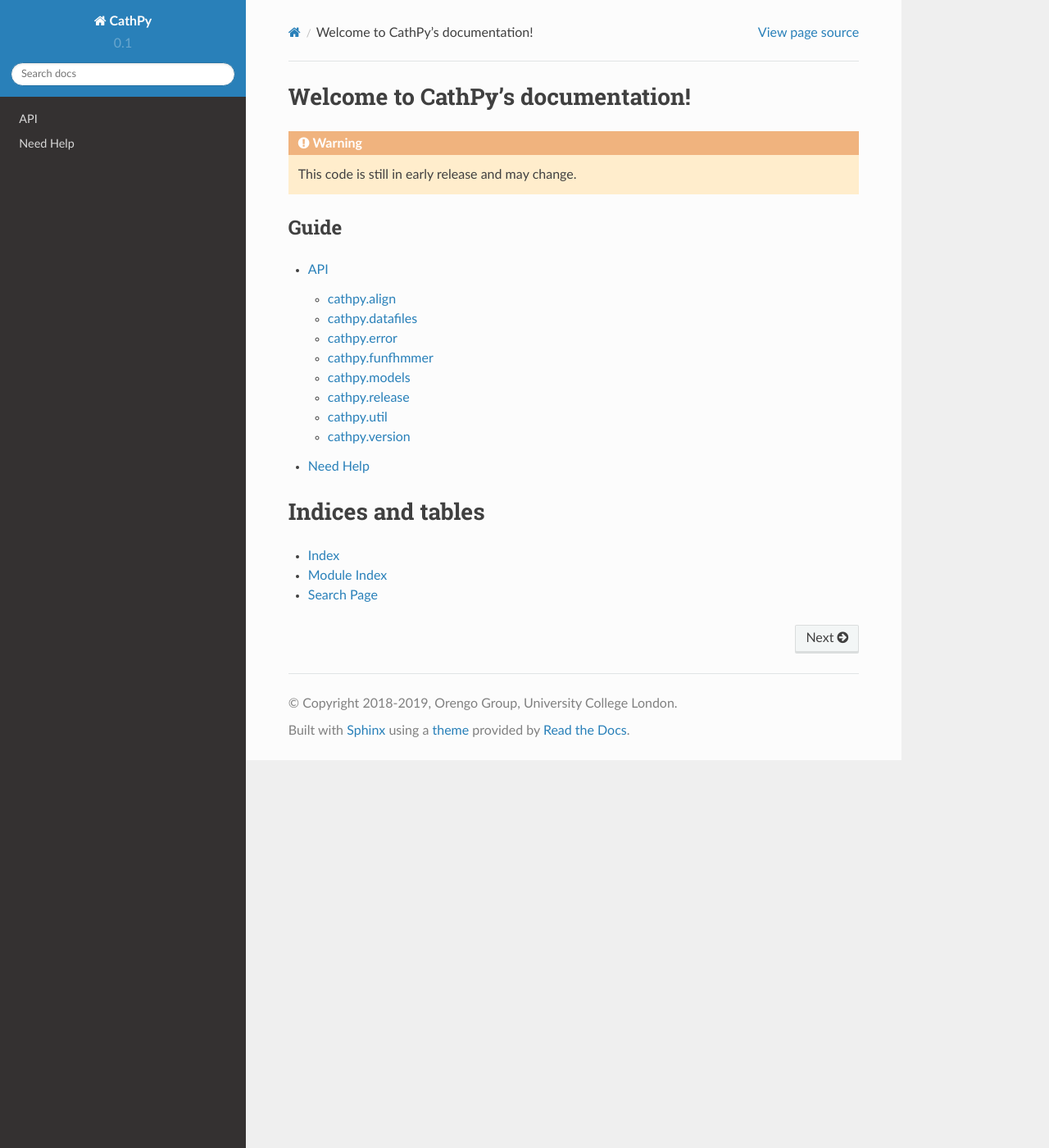
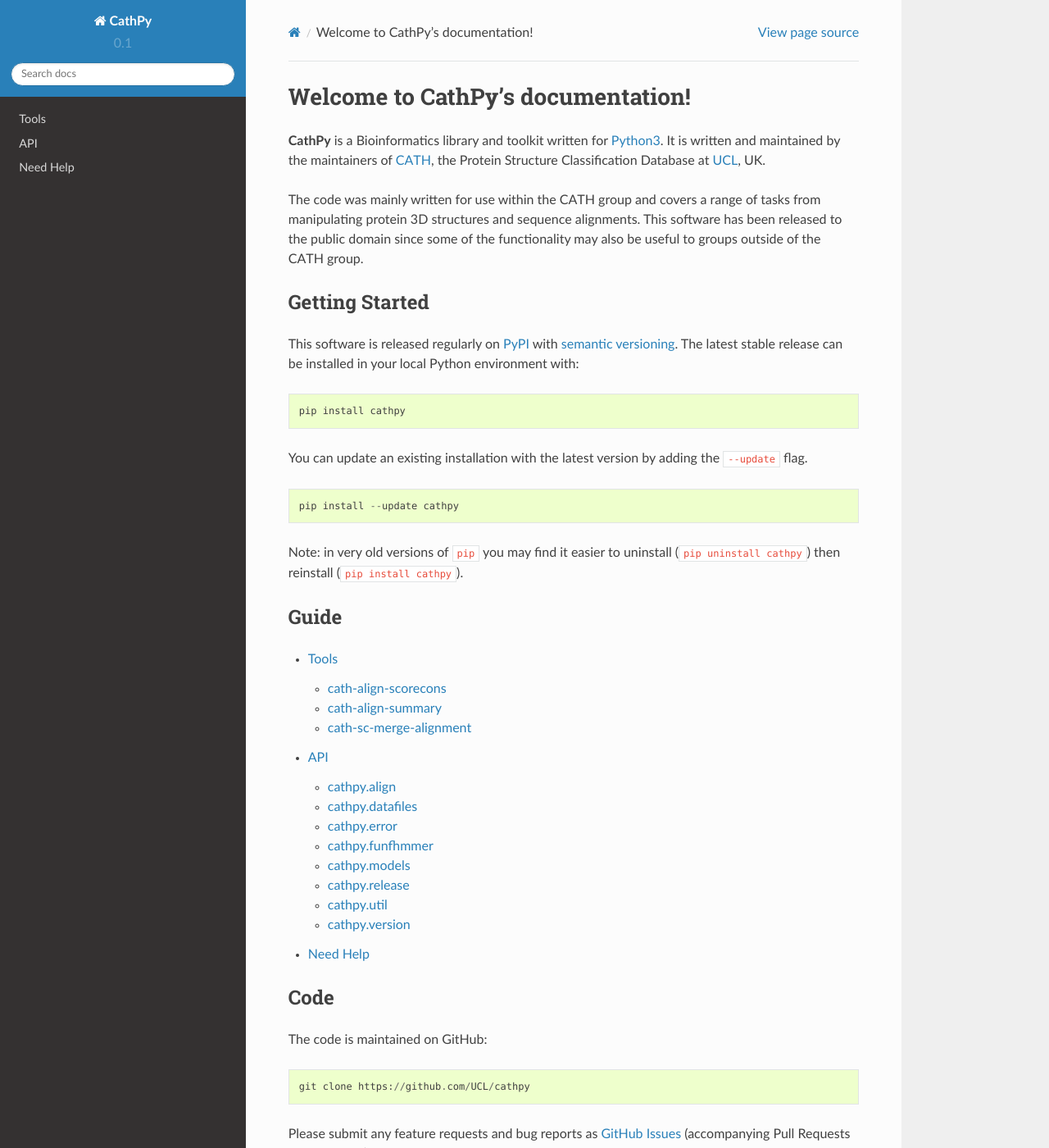
Before and after one commit to UCL/cathpy, a Sphinx documentation site: the page built from docs/index.rst, in a window 1280 px wide and 1400 px high. Shown: the whole window at 82% size. Built offline with Sphinx 7.4.7 and the Read the Docs theme 2.0.0, drawn with Linux system fonts in a browser that asks for light colours; formulas are drawn with MathJax 3; some of the changed text lies outside the part shown.

Commit message:
improve docs

```diff
--- a/docs/index.rst
+++ b/docs/index.rst
@@ -4,9 +4,34 @@
 Welcome to CathPy's documentation!
 ==================================
 
-.. warning::
+**CathPy** is a Bioinformatics library and toolkit written for `Python3 <https://python.org>`_.
+It is written and maintained by the maintainers of `CATH <http://www.cathdb.info>`_, the Protein
+Structure Classification Database at `UCL <https://www.ucl.ac.uk/orengo-group>`_, UK.
 
-    This code is still in early release and may change.
+The code was mainly written for use within the CATH group and covers a range of tasks from manipulating
+protein 3D structures and sequence alignments. This software has been
+released to the public domain since some of the functionality may also be useful to groups outside
+of the CATH group.
+
+Getting Started
+---------------
+
+This software is released regularly on `PyPI <https://www.pypi.org>`_ with
+`semantic versioning <https://semver.org>`_. The latest stable
+release can be installed in your local Python environment with:
+
+::
+
+    pip install cathpy
+
+You can update an existing installation with the latest version by adding the ``--update`` flag.
+
+::
+
+    pip install --update cathpy
+
+Note: in very old versions of ``pip`` you may find it easier to uninstall (``pip uninstall cathpy``) then reinstall
+(``pip install cathpy``).
 
 Guide
 -----
@@ -14,8 +39,30 @@
 .. toctree::
     :maxdepth: 2
 
+    tools
     api
     help
+
+Code
+----
+
+The code is maintained on GitHub:
+
+::
+
+    git clone https://github.com/UCL/cathpy
+
+Please submit any feature requests and bug reports as `GitHub Issues <https://github.com/UCL/cathpy/issues>`_
+(accompanying Pull Requests are welcome!).
+
+
+Contributors
+------------
+
+- Ian Sillitoe `@sillitoe <https://github.com/sillitoe>`_
+- Sayoni Das `@sayonidas03 <https://github.com/sayonidas03>`_
+
+If you want to see your name here, then submit a pull request to the code base...
 
 
 Indices and tables
--- a/docs/release.rst
+++ b/docs/release.rst
@@ -1,7 +1,5 @@
 cathpy.release
 ==============
-
-Provides access to classes that can read/write/manipulate CATH release files
 
 .. code:: python
 
--- /dev/null
+++ b/docs/tools.rst
@@ -0,0 +1,9 @@
+Tools
+=====
+
+.. toctree::
+    :maxdepth: 1
+
+    cath-align-scorecons
+    cath-align-summary
+    cath-sc-merge-alignment
```
Also changed, not shown: docs/cath-align-scorecons.rst (added, +21 -0 lines), docs/cath-align-summary.rst (added, +19 -0 lines), docs/cath-sc-merge-alignment.rst (added, +21 -0 lines), docs/models.rst (+7 -5 lines).
